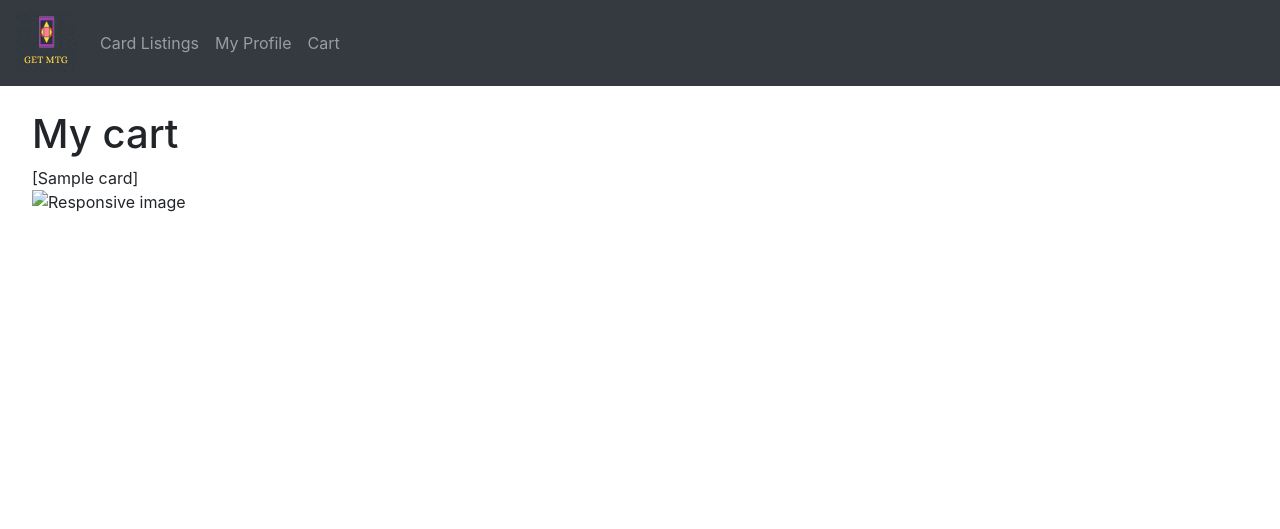
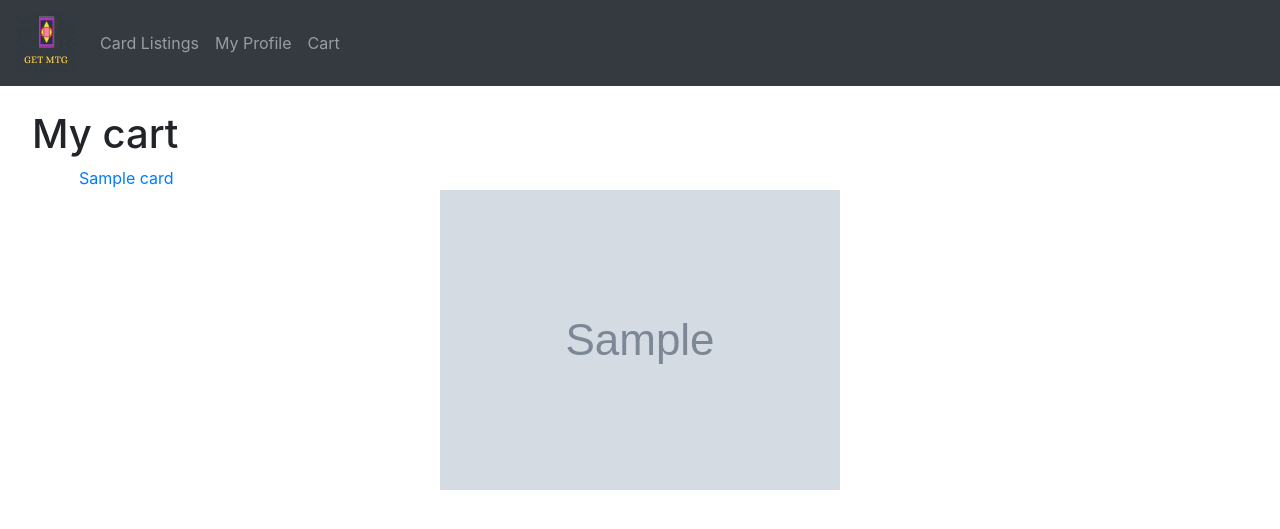
Before and after one commit to ginalamp/TCGPlayer, a Django app: page /cart/ in a window 1280 px wide. Shown: the top 529 px of the page. Run offline with Django 3.2, Linux system fonts and the light colour scheme; a user stored in the database is signed in; tables that the repository leaves empty hold one stand-in row (values such as "Sample post"); grey boxes marked "Sample" are stand-in pictures; some libraries are stand-ins or nearby versions.

Commit message:
Display cards on cart page (links to card)

```diff
--- a/src/pages/views.py
+++ b/src/pages/views.py
@@ -76,8 +76,9 @@
     for cardlisting in profile.cart.all():
         cart.append(cardlisting.card)
     # cart = [ cardlisting.card for cardlisting in profile.cart.all() ]
+    # print(card.img_uri)
     context = {
-        'card': cart
+        'cards': cart
     }
     return render(request, 'cart.html', context)
 
--- a/src/templates/cart.html
+++ b/src/templates/cart.html
@@ -2,13 +2,29 @@
 
 {% block content %}
 <h1>My cart</h1>
-{{ card }}
-<div class="card-listing row">
-    <div class="card-container justify-content-center animate__animated animate__zoomIn animate__faster">
-        <div class="col">
-        <img class="img-fluid mx-auto d-block" width="300px" alt="Responsive image"
-            src="{{ card.img_uri }}">
-        </div>
+<div class="cards-list-container justify-content-center" style="display: grid">
+  <div class="row" style="width: 90vw;">
+    {% for card in cards %}
+    {% if forloop.counter|divisibleby:"4" %}
+    <div class="col-sm animate__animated animate__zoomIn animate__faster">
+      <a class="card-link-list" href='/cards/card/{{ card.id }}'>
+        <span class="card-title-list mx-auto">{{ card.name }}</span>
+        <img class="img-fluid mx-auto d-block card-img-list" src="{{ card.img_uri }}">
+      </a>
     </div>
-</div>
+  </div>
+  <br>
+  {% if not forloop.last %}
+  <div class="row" style="width: 90vw;">
+    {% endif %}
+    {% else %}
+    <div class="col-sm animate__animated animate__zoomIn animate__faster">
+      <a class="card-link-list" href='/cards/card/{{ card.id }}'>
+        <span class="mx-auto card-title-list">{{ card.name }}</span>
+        <img class="img-fluid mx-auto d-block card-img-list" src="{{ card.img_uri }}">
+      </a>
+    </div>
+    {% endif %}
+    {% endfor %}
+  </div>
 {% endblock %}
```
